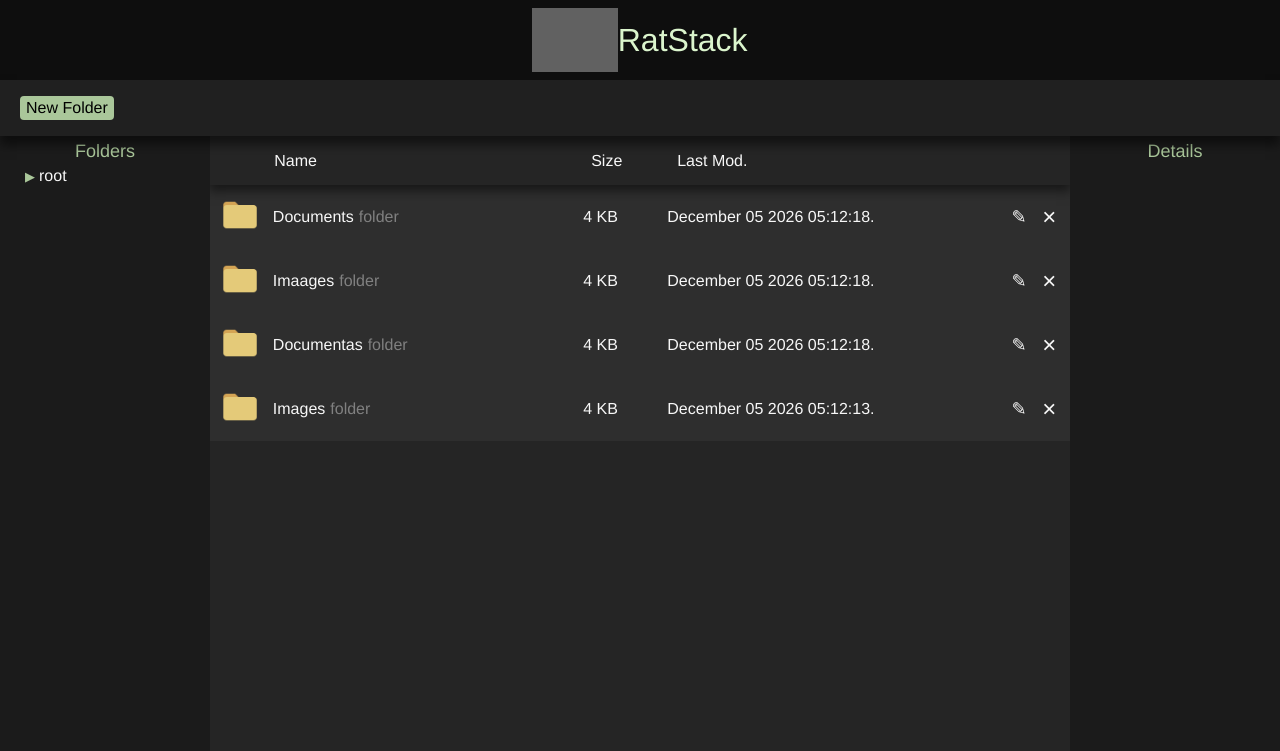
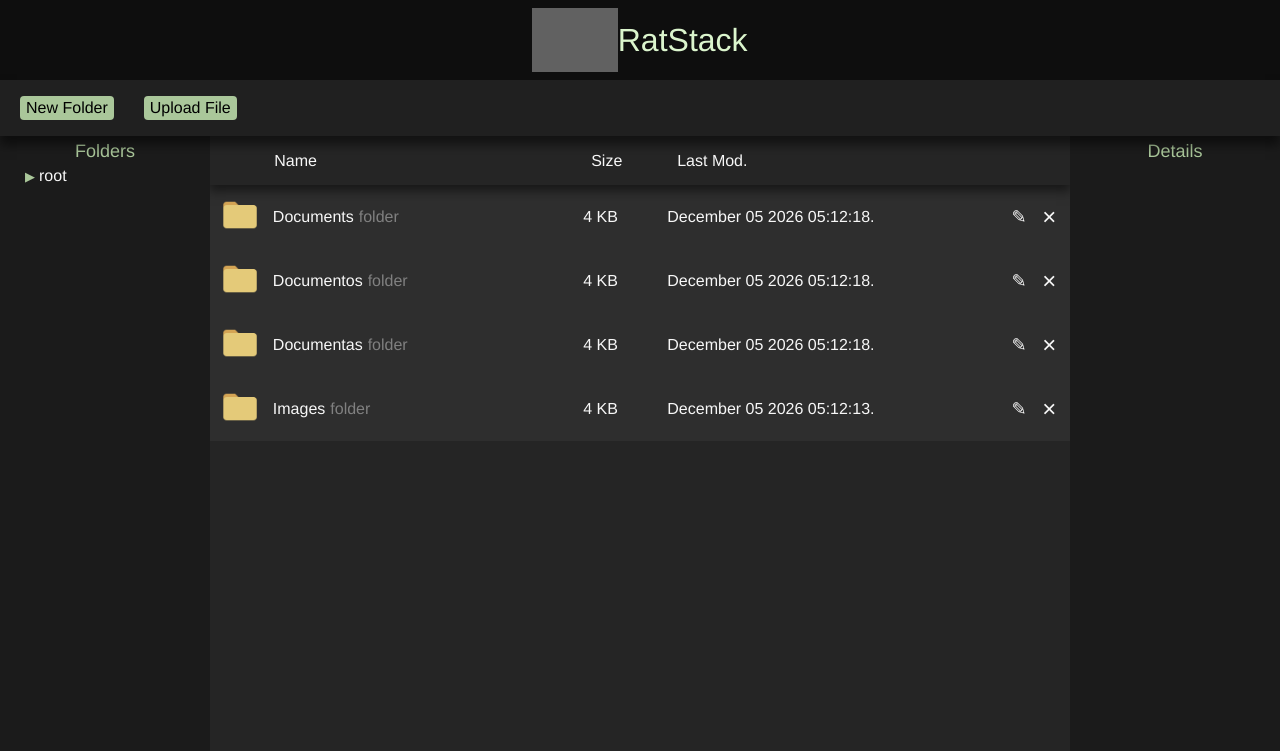
Before and after one commit to albert-grandes/RatStack, a PHP site: page / in a window 1280 px wide. Shown: the top 751 px of the page. Run offline with PHP 8.4, Linux system fonts and the light colour scheme; some libraries are stand-ins or nearby versions; grey boxes are pictures that could not be loaded.

Commit message:
Upload File made

```diff
--- a/index.php
+++ b/index.php
@@ -19,11 +19,19 @@
         <input type="submit" value="send">
     </form>-->
     <nav>
-        <div id="new-folder">
+        <div class="action-menu">
             <div id="new-folder-btn" class="action-btn">New Folder</div>
             <form id="new-folder-form" class="modal-form" action="php/newFolder.php" method="post">
-                <input type="text" name="name" required>
+                <input type="text" name="name" autocomplete="off" required>
                 <input type="submit" value="Create">
+                <input name="path">
+            </form>
+        </div>
+        <div class="action-menu">
+            <div id="upload-file-btn" class="action-btn">Upload File</div>
+            <form id="upload-file-form" class="modal-form" action="php/uploadFile.php" method="post" enctype="multipart/form-data">
+                <input type="file" name="file" required>
+                <input type="submit" value="Upload">
                 <input name="path">
             </form>
         </div>
--- a/php/uploadFile.php
+++ b/php/uploadFile.php
@@ -1,4 +1,4 @@
 <?php
-$_POST["path"] = "../root/Images";
+move_uploaded_file($_FILES["file"]["tmp_name"], $_POST["path"]."/".basename($_FILES["file"]["name"]));
 
-echo basename($_FILES["file"]["name"]);
+header("Location: ../index.php");
--- a/src/app.js
+++ b/src/app.js
@@ -25,6 +25,13 @@ $(document).ready(function(){
     //Event Listeners
     $("#new-folder-btn").click(() => {
         const form = $("#new-folder-form");
+        form.children().eq(2).val($("nav").attr("data-path"))
+        form.children().eq(2).hide();
+        form.toggle(200);
+    })
+
+    $("#upload-file-btn").click(() => {
+        const form = $("#upload-file-form");
         form.children().eq(2).val($("nav").attr("data-path"))
         form.children().eq(2).hide();
         form.toggle(200);
@@ -146,8 +153,7 @@ function showFolder(pathDir) {
                 .append(
                     $("<span>")
                     .append(
-                        /*<img src="folder.png"></img>*/
-                        $("<img>",{src: "images/" + fileData.type.toLowerCase() + ".png"})
+                        $("<img>",{src: "images/" + fileExtension(fileData.type.toLowerCase()) + ".png"})
                     )
                 )
                 .append(
@@ -302,6 +308,12 @@ function emptyFolderCheck(folder) {
     return false;
 }
 
+function fileExtension(ext) {
+    const allowedExtension = ["csv", "doc", "exe", "folder", "jpg", "mp3", "mp4", "odt", "pdf", "png", "ppt", "rar", "txt", "zip"];
+    if(allowedExtension.includes(ext)) return ext;
+    else return "file";
+}
+
 // Get the modal
 function allowModal() {
     let modal = $("#myModal").click(function(event){
--- a/src/style.css
+++ b/src/style.css
@@ -200,10 +200,8 @@ input[name="path"] {
     filter: brightness(120%);
 }
 
-#new-folder {
+.action-menu {
     display: flex;
-    width: 50%;
-
     align-items: center;
 }
 
```
Also changed, not shown: 2 other files.
